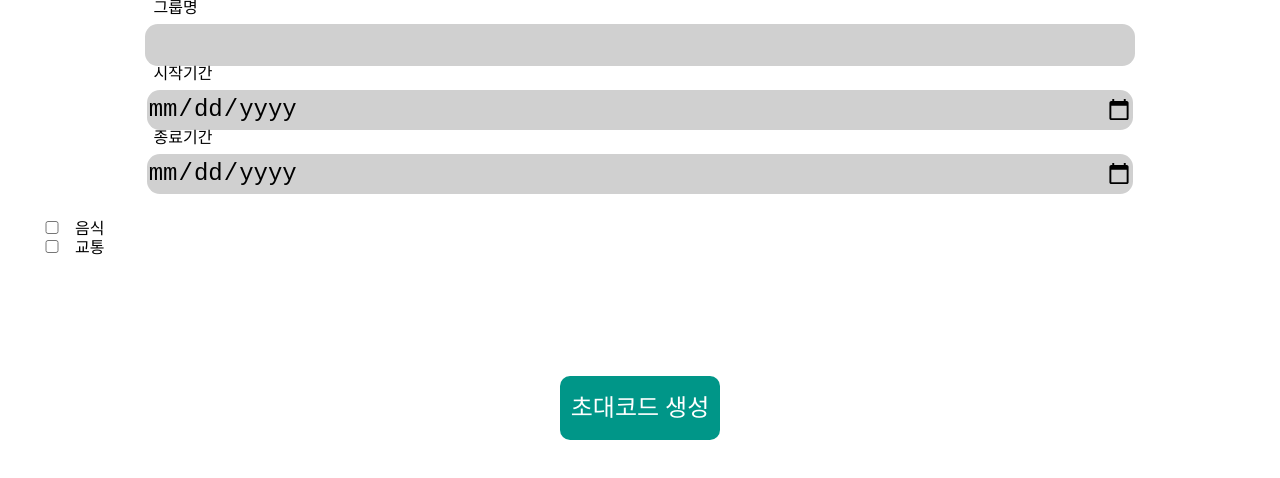
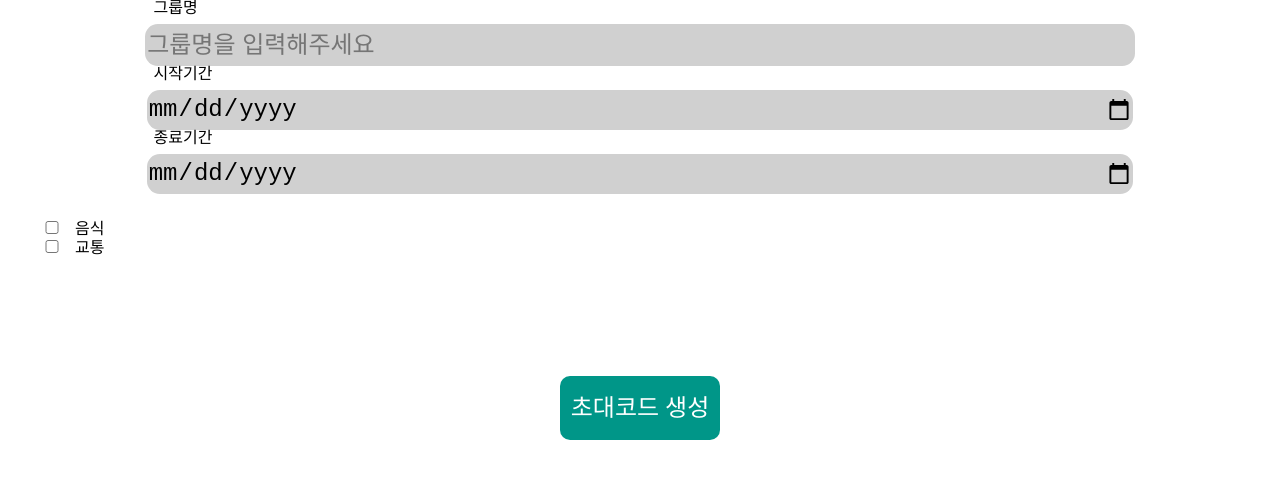
Before and after one commit to MyuB/CE_Front, a React (Create React App) app: page /groupcreate in a window 1280 px wide. Shown: the top 478 px of the page. Built offline with nearby package versions, Linux system fonts and the light colour scheme.

Commit message:
fix: placeholder 및 약간의 css 수정

```diff
--- a/src/Components/GroupCreate/groupCreate.jsx
+++ b/src/Components/GroupCreate/groupCreate.jsx
@@ -22,6 +22,7 @@ const InputBox = styled.input`
   font-size: 3vh;
   border: none;
   border-radius: 0.8rem;
+  color: black;
 `;
 
 const ConfirmBtn = styled.div`
@@ -74,7 +75,7 @@ function GroupCreate() {
     <React.Fragment>
       <div>
         <OuterText>그룹명</OuterText>
-        <InputBox type="text" />
+        <InputBox type="text" placeholder="그룹명을 입력해주세요" />
       </div>
       <div>
         <OuterText>시작기간</OuterText>
```
